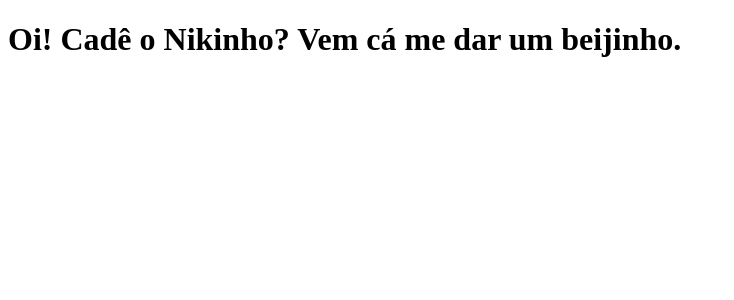
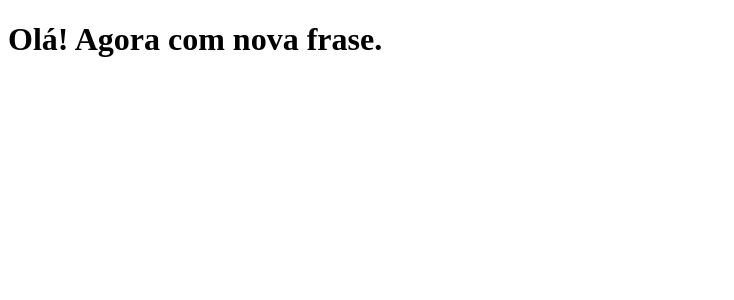
Before and after one commit to danilosouti/clone-tabnews, a Next.js app: page / in a window 1280 px wide. Shown: the top 300 px of the page, without its empty margins (0-734 px from the left). Built offline with nearby package versions, Linux system fonts and the light colour scheme.

Commit message:
Adiciona nova frase

```diff
--- a/pages/index.js
+++ b/pages/index.js
@@ -4,7 +4,7 @@ function Home(){
 
     return (
     <>
-        <h1>Oi! Cadê o Nikinho? Vem cá me dar um beijinho.</h1>
+        <h1>Olá! Agora com nova frase.</h1>
         <Analytics />
     </>
     );
```
